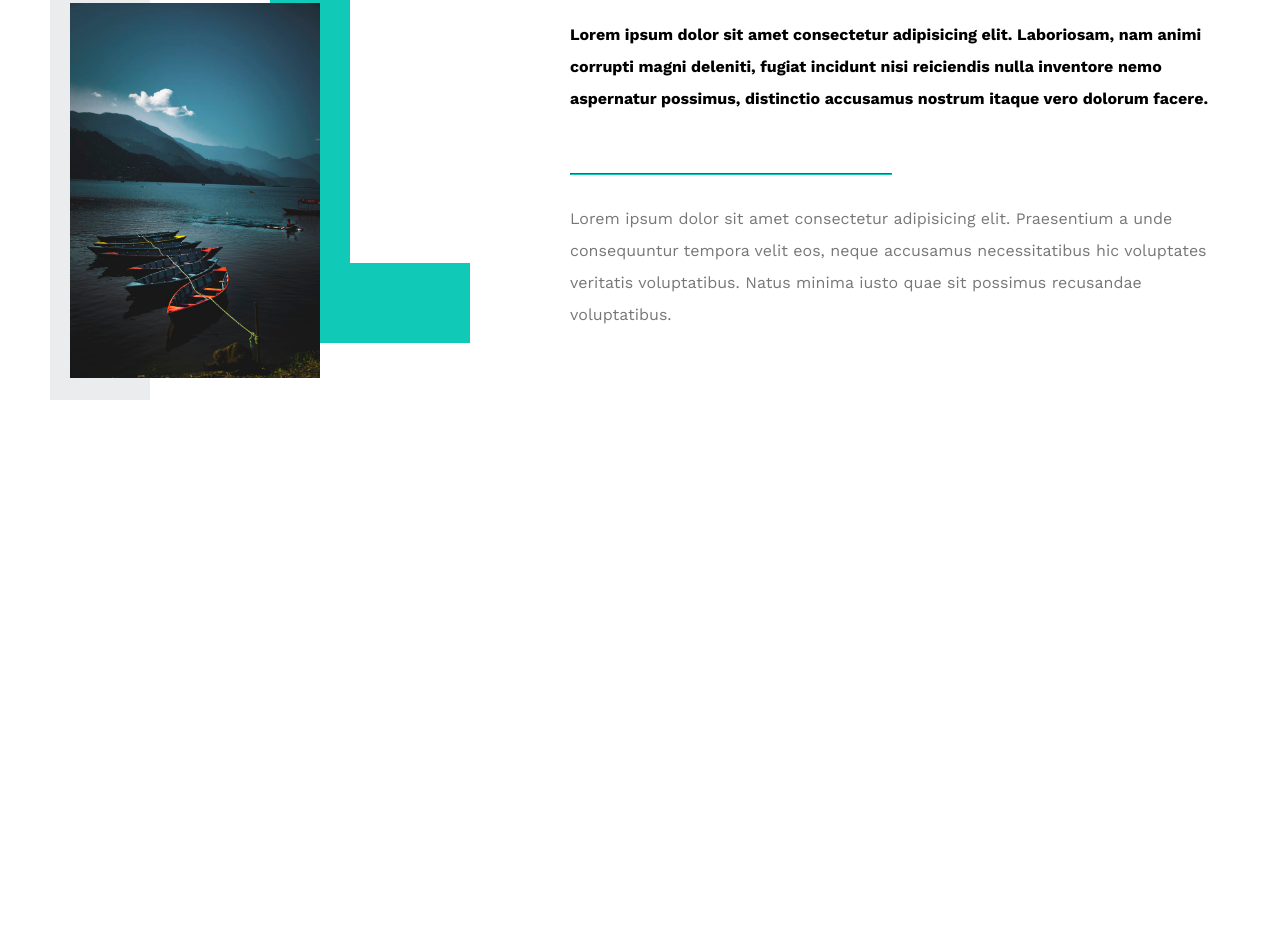
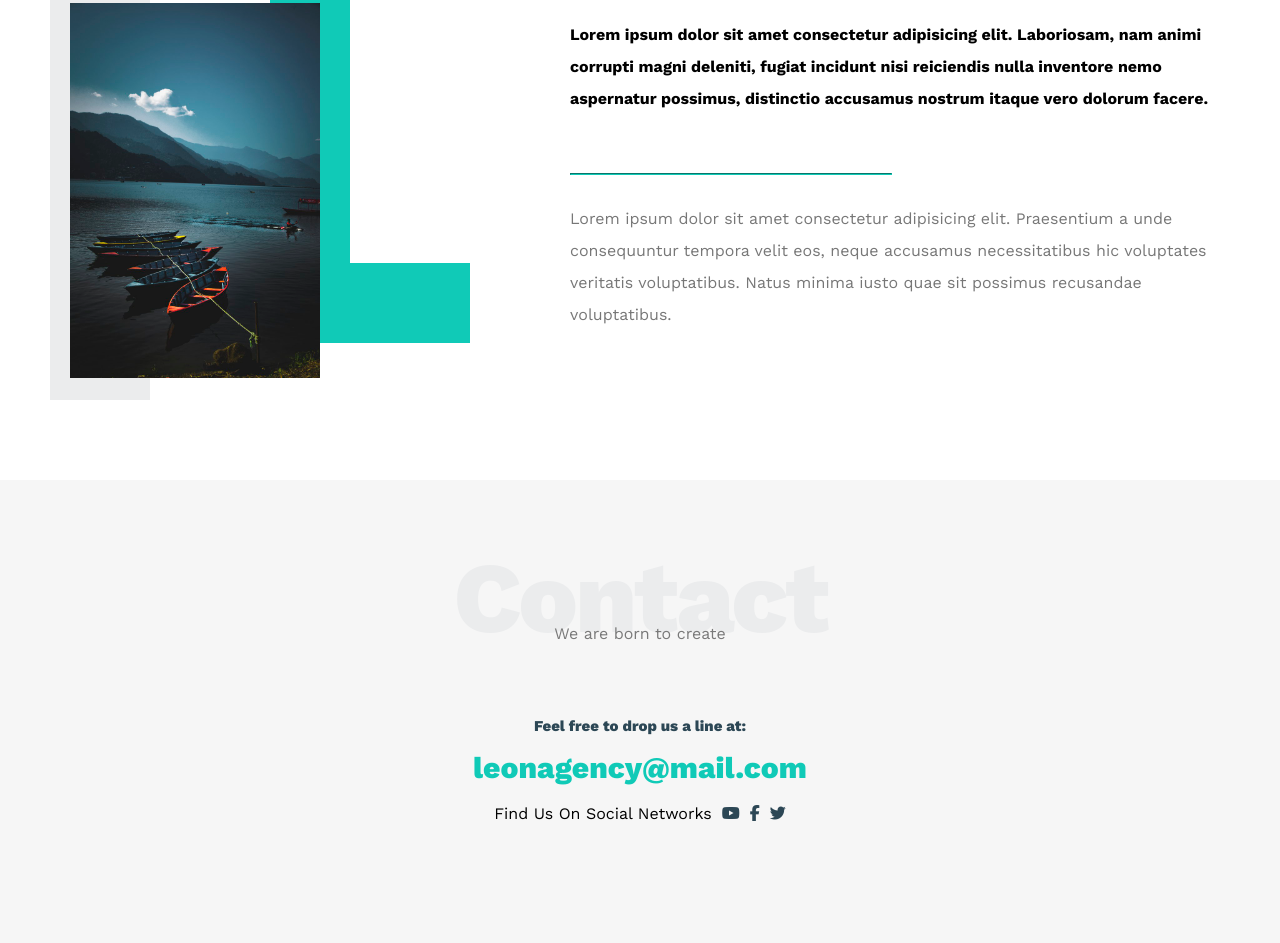
Before and after one commit to AhmedMstafa/Leon, a plain HTML site: page index.html in a window 1280 px wide. Shown: the part 2897-3840 px from the top of the page. Before the commit the page ends 3297 px from the top, so only its background shows below. Drawn offline with nearby package versions, Linux system fonts and the light colour scheme.

Commit message:
Add contact section

```diff
--- a/css/leon.css
+++ b/css/leon.css
@@ -363,7 +363,7 @@
 
 .about {
   padding-top: var(--section-padding);
-  padding-bottom: calc(var(--section-padding) +60px);
+  padding-bottom: calc(var(--section-padding) + 60px);
 }
 
 .about .about-content {
@@ -447,3 +447,52 @@
 }
 
 /* End About */
+
+/* Start Contact */
+.contact {
+  padding-top: var(--section-padding);
+  padding-bottom: var(--section-padding);
+  background-color: var(--section-background);
+}
+
+.contact .info {
+  padding-top: var(--section-padding);
+  padding-bottom: var(--section-padding);
+  text-align: center;
+}
+
+.contact .info .lable {
+  font-size: 35px;
+  font-weight: 800;
+  color: var(--secondary-color);
+  font-size: 15px;
+}
+
+.contact .info .link {
+  display: block;
+  font-size: 30px;
+  font-weight: 800;
+  color: var(--main-color);
+  text-decoration: none;
+}
+
+.contact .info .social {
+  display: flex;
+  justify-content: center;
+  margin-top: 20px;
+  font-size: 16px;
+}
+
+.contact .info .social i {
+  margin-left: 10px;
+  color: var(--secondary-color);
+}
+
+@media (max-width: 767px) {
+  .contact .info .lable,
+  .conatact .info .link {
+    font-size: 25px;
+  }
+}
+
+/* End Contact */
--- a/index.html
+++ b/index.html
@@ -209,5 +209,25 @@
       </div>
     </div>
     <!-- End About -->
+    <!-- Start Contact -->
+    <div class="contact">
+      <div class="containter">
+        <h2 class="special-heading">Contact</h2>
+        <p>We are born to create</p>
+        <div class="info">
+          <p class="lable">Feel free to drop us a line at:</p>
+          <a href="mailto:leonagency@mail.com?subject=contact" class="link"
+            >leonagency@mail.com</a
+          >
+          <div class="social">
+            Find Us On Social Networks
+            <i class="fa-brands fa-youtube"></i>
+            <i class="fa-brands fa-facebook-f"></i>
+            <i class="fa-brands fa-twitter"></i>
+          </div>
+        </div>
+      </div>
+    </div>
+    <!-- End Contact -->
   </body>
 </html>
```
